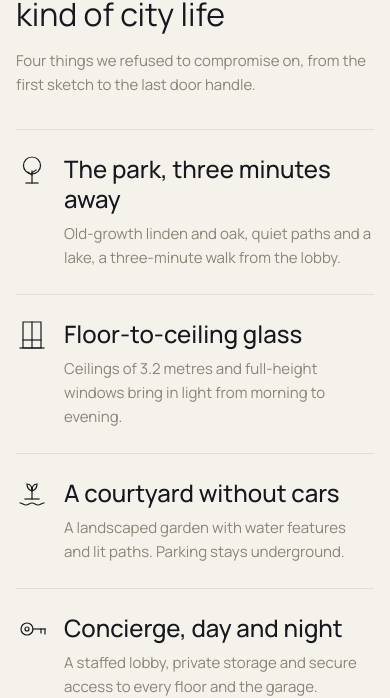
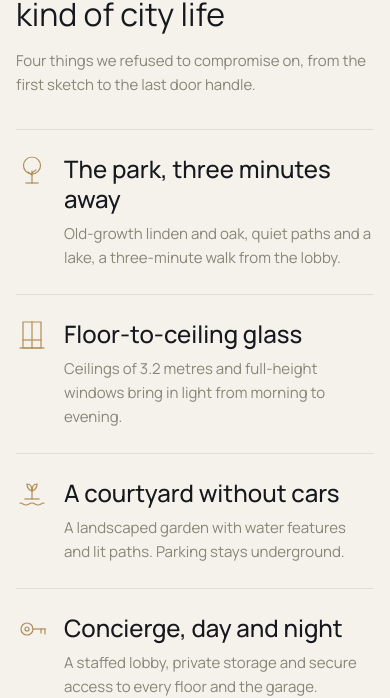
Before and after one commit to adil-alzhan-dev/aurora-residence, a Next.js app in the folder apps/web/: page / in a window 390 px wide. Shown: the part 2265-2963 px from the top of the page. Built offline with nearby package versions, Linux system fonts and the light colour scheme.

Commit message:
fix(web): use one hero button label and bronze advantage icons

```diff
--- a/apps/web/src/components/home/advantages.tsx
+++ b/apps/web/src/components/home/advantages.tsx
@@ -43,7 +43,7 @@
                 <span aria-hidden="true" data-reveal="line-x" style={delay(start)} className="h-px bg-border" />
                 <div className="flex gap-4 py-6 lg:flex-col lg:gap-6 lg:pb-0">
                   <span data-reveal="draw" style={delay(start + 200)} className="shrink-0">
-                    <Icon className="text-foreground lg:text-primary" />
+                    <Icon className="text-primary" />
                   </span>
                   <div data-reveal="up" style={delay(start + 700)} className="flex flex-col gap-2 lg:gap-3">
                     <h3 className="text-h3 text-foreground">{item.title}</h3>
--- a/apps/web/src/components/home/hero.tsx
+++ b/apps/web/src/components/home/hero.tsx
@@ -119,7 +119,7 @@
           </div>
           <Button asChild className="w-full lg:hidden">
             <a href={sectionHref("residences")}>
-              {hero.ctaMobile}
+              {hero.cta}
               <ButtonArrow />
             </a>
           </Button>
--- a/apps/web/src/content/en.ts
+++ b/apps/web/src/content/en.ts
@@ -43,8 +43,7 @@
     overline: "Aurora Residence by Meridian Group",
     title: "Residences above the park",
     subtitle: "Sixty-six residences on eleven floors, with an old-growth park across the street.",
-    cta: "Choose your apartment",
-    ctaMobile: "Choose your residence",
+    cta: "Choose your residence",
     scrollCue: "Scroll to explore",
     seeTheHouse: "See the house",
     day: "Day",
```
